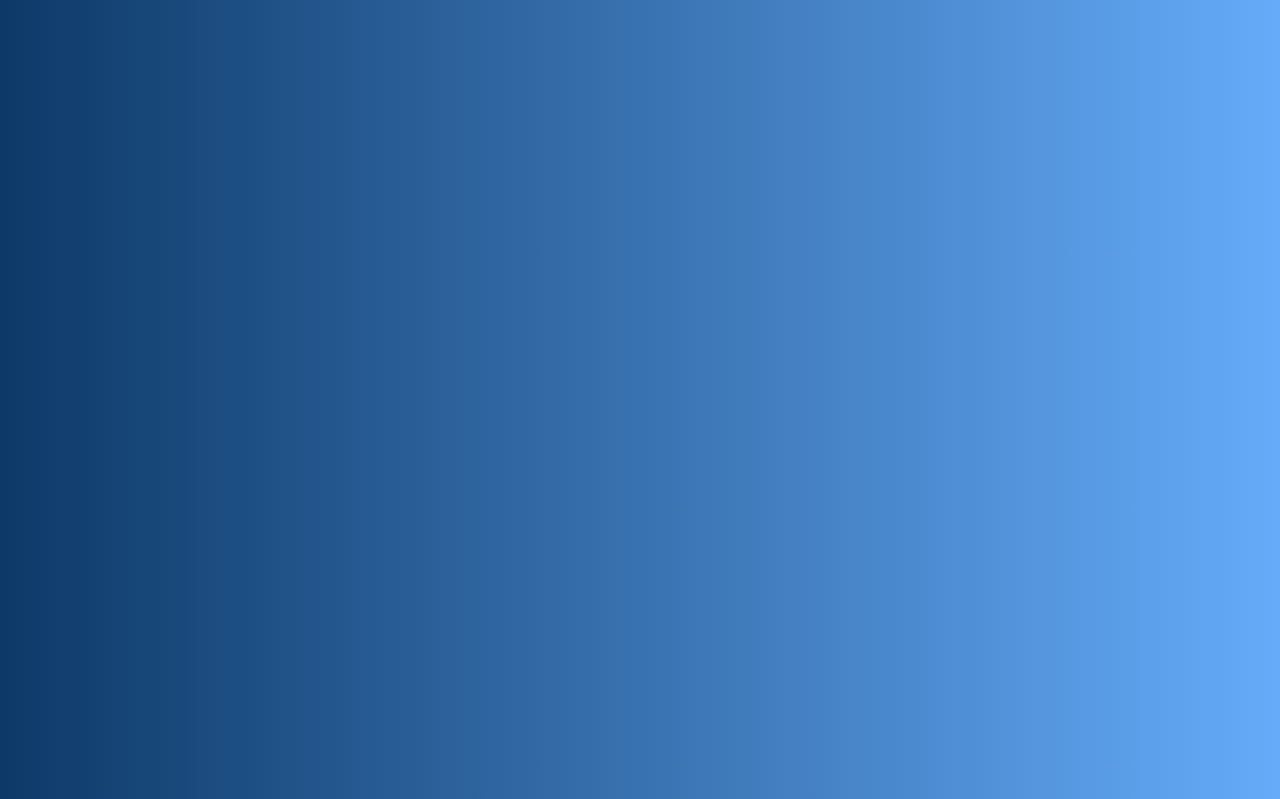
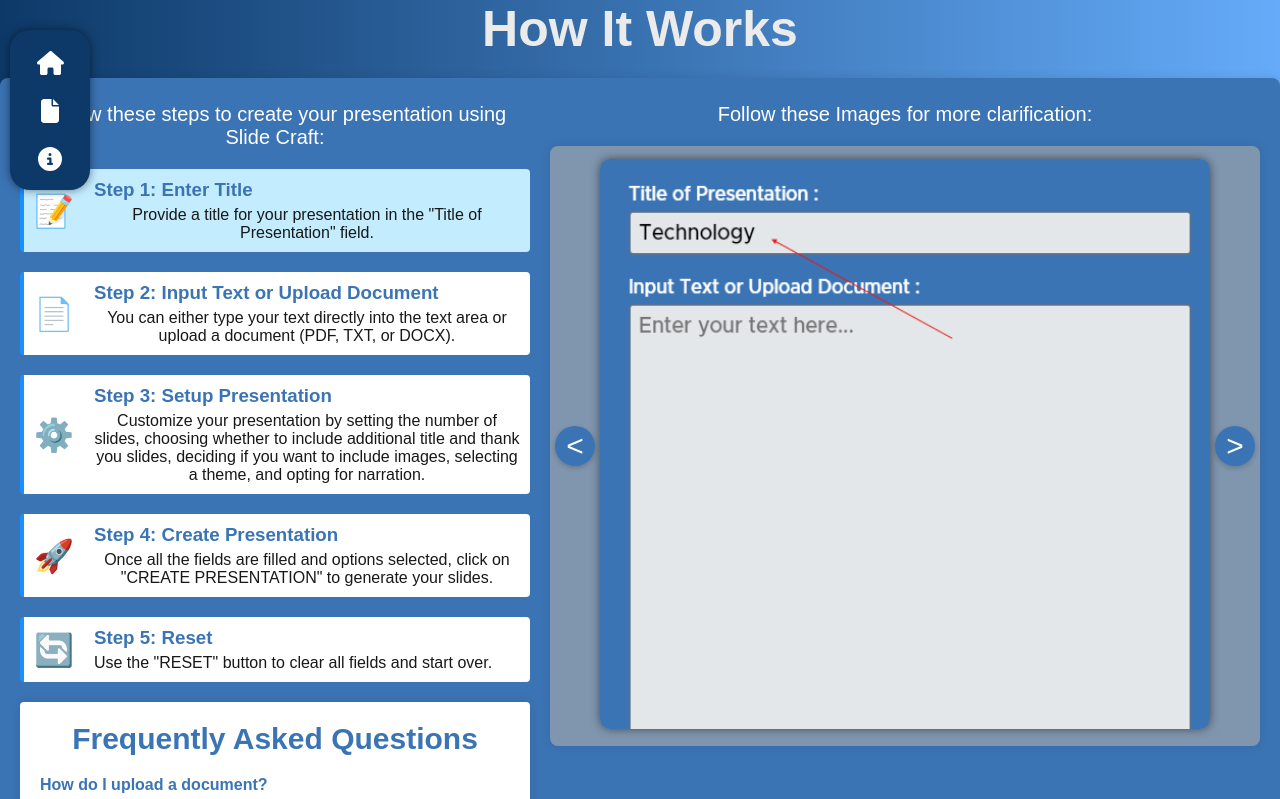
Before and after one commit to omarmohfaheem/SlideCraft, a React (Create React App) app in the folder user-interface/frontend/: page /help in a window 1280 px wide. Before the commit this address had no page. Shown: the top 799 px of the page. Built offline with nearby package versions, Linux system fonts and the light colour scheme; a web font is replaced by a local one.

Commit message:
Updated App.js
New Routes
Installed libraries

```diff
--- a/user-interface/frontend/package.json
+++ b/user-interface/frontend/package.json
@@ -3,14 +3,18 @@
   "version": "0.1.0",
   "private": true,
   "dependencies": {
+    "@fortawesome/fontawesome-svg-core": "^6.5.2",
+    "@fortawesome/free-solid-svg-icons": "^6.5.2",
+    "@fortawesome/react-fontawesome": "^0.2.2",
     "@testing-library/jest-dom": "^5.17.0",
     "@testing-library/react": "^13.4.0",
     "@testing-library/user-event": "^13.5.0",
+    "framer-motion": "^11.2.10",
     "react": "^18.3.1",
     "react-dom": "^18.3.1",
-    "react-router": "^6.23.1",
     "react-router-dom": "^6.23.1",
     "react-scripts": "5.0.1",
+    "react-tooltip": "^5.26.4",
     "web-vitals": "^2.1.4"
   },
   "scripts": {
--- a/user-interface/frontend/src/App.js
+++ b/user-interface/frontend/src/App.js
@@ -1,28 +1,46 @@
 import React, { useState, useEffect } from "react";
-import { Route, Routes } from "react-router-dom";
+import { Route, Routes, useLocation } from "react-router-dom";
 import Home from "./pages/Home";
-import CreatePresentation from "./pages/CreatePresentation";
+import SlideCreationPage from "./pages/SlideCreationPage";
+import Help from "./pages/Help";
 import LoadingScreen from "./components/LoadingScreen";
 
 function App() {
-  const [isLoading, setIsLoading] = useState(true);
+  const [initialLoad, setInitialLoad] = useState(true);
+  const [isLoading, setIsLoading] = useState(false);
+  const location = useLocation();
+
+  const simulateLoading = (timeout) => {
+    return new Promise((resolve) => setTimeout(resolve, timeout));
+  };
 
   useEffect(() => {
     const loadApp = async () => {
-      await new Promise((resolve) => setTimeout(resolve, 3000));
-      setIsLoading(false);
+      await simulateLoading(3000);
+      setInitialLoad(false);
     };
     loadApp();
   }, []);
 
+  useEffect(() => {
+    const handleRouteChange = async () => {
+      setIsLoading(true);
+      await simulateLoading(1000);
+      setIsLoading(false);
+    };
+
+    handleRouteChange();
+  }, [location.pathname]);
+
   return (
     <div className="App">
-      {isLoading ? (
+      {initialLoad || isLoading ? (
         <LoadingScreen />
       ) : (
         <Routes>
           <Route path="/" element={<Home />} />
-          <Route path="/generator" element={<CreatePresentation />} />
+          <Route path="/slides-creator" element={<SlideCreationPage />} />
+          <Route path="/help" element={<Help />} />
         </Routes>
       )}
     </div>
```
Also changed, not shown: 1 other file (tests, documents, lock files or other folders).
